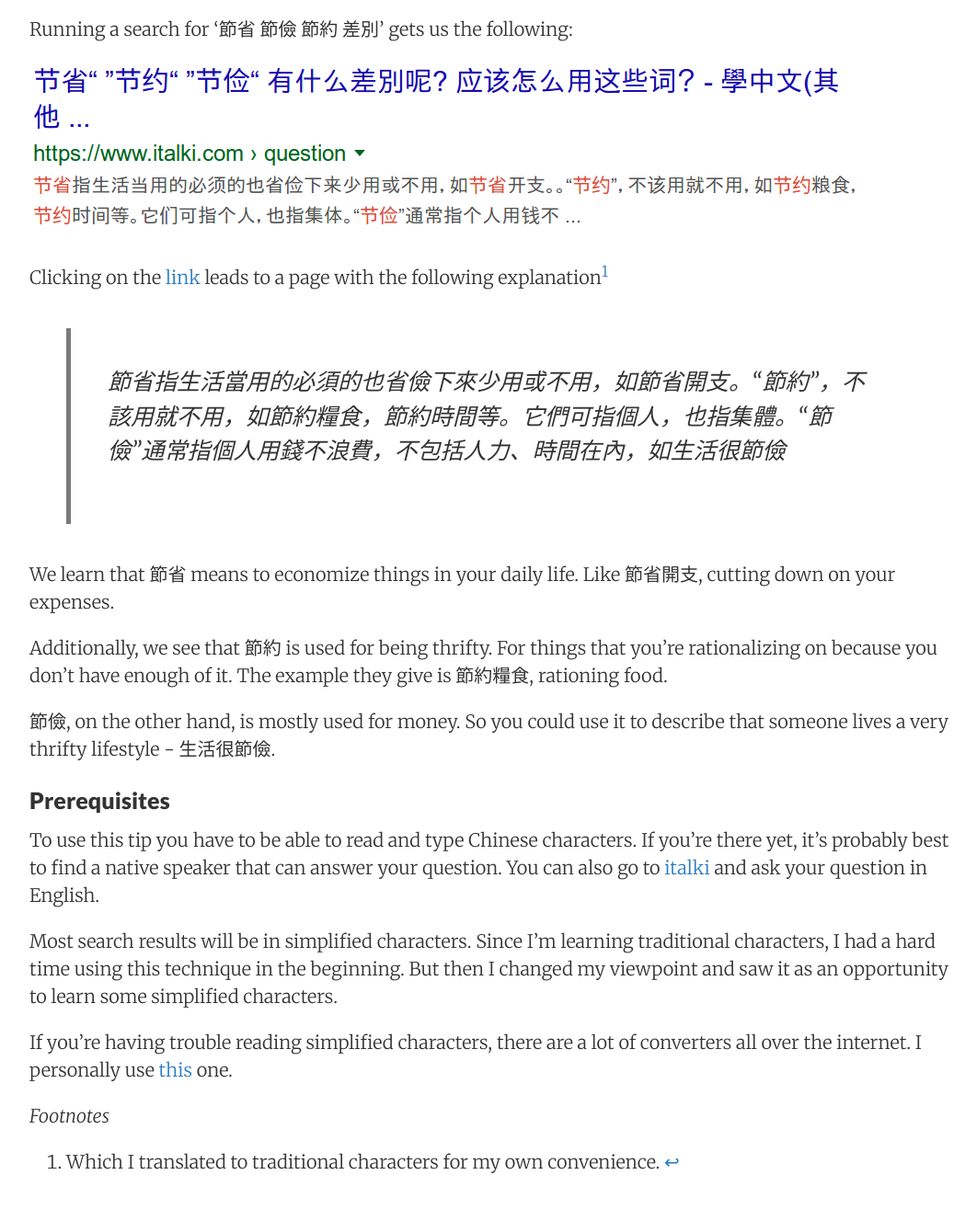
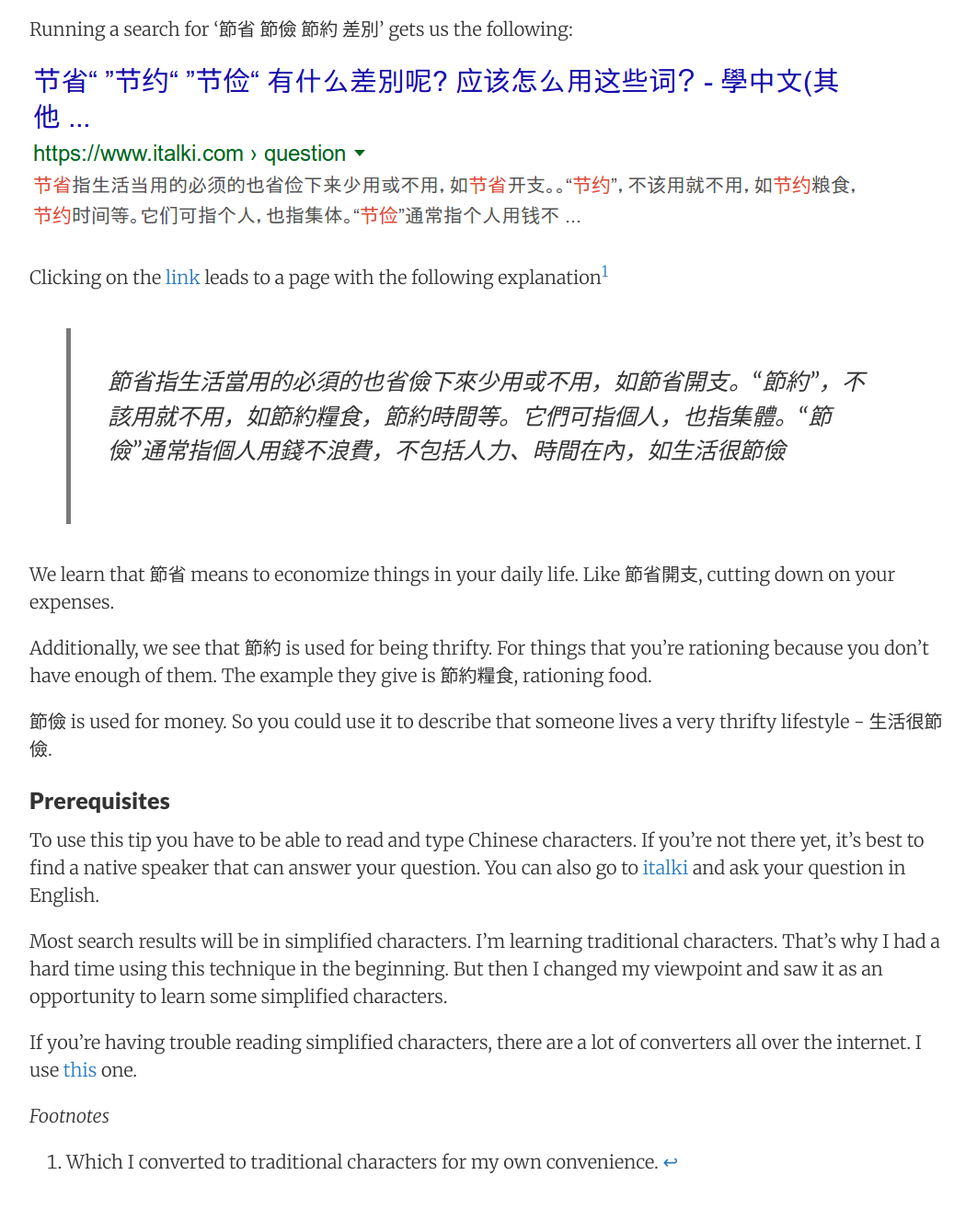
Before and after one commit to bewagner/bewagner.github.io, a Jekyll site: the page built from _posts/2019-11-05-finding-the-difference-between-similar-words.md, in a window 1280 px wide and 1400 px high, scrolled down 1015 px. Shown: the top 1315 px of the window at 92% size, without its empty margins (108-1170 px from the left). Built offline with Jekyll 4.4.1, drawn with Linux system fonts in a browser that asks for light colours; nearby versions of some CDN libraries; some of the changed text lies outside the part shown.

Commit message:
Simplify mandarin post

```diff
--- a/_posts/2019-11-05-finding-the-difference-between-similar-words.md
+++ b/_posts/2019-11-05-finding-the-difference-between-similar-words.md
@@ -30,24 +30,24 @@ Clicking on the [link](https://www.italki.com/question/274511?hl=zh-tw) leads to
 
 We learn that 節省 means to economize things in your daily life. Like 節省開支, cutting down on your expenses.
 
-Additionally, we see that 節約 is used for being thrifty. For things that you're rationalizing on because you don't have enough of it. The example they give is 節約糧食, rationing food.
+Additionally, we see that 節約 is used for being thrifty. For things that you're rationing because you don't have enough of them. The example they give is 節約糧食, rationing food.
 
-節儉, on the other hand, is mostly used for money. So you could use it to describe that someone lives a very thrifty lifestyle - 生活很節儉.
+節儉 is used for money. So you could use it to describe that someone lives a very thrifty lifestyle - 生活很節儉.
 
 ### Prerequisites
 To use this tip you have to be able to read and type Chinese characters.
-If you're there yet, it's probably best to find a native speaker that can answer your question.
+If you're not there yet, it's best to find a native speaker that can answer your question.
 You can also go to [italki](https://www.italki.com/?hl=de) and ask your question in English.
 
 Most search results will be in simplified characters.
-Since I'm learning traditional characters, I had a hard time using this technique in the beginning.
+I'm learning traditional characters. That's why I had a hard time using this technique in the beginning.
 But then I changed my viewpoint and saw it as an opportunity to learn some simplified characters.
 
 If you're having trouble reading simplified characters, there are a lot of converters all over the internet.
-I personally use [this](https://www.chinese-tools.com/tools/converter-simptrad.html) one.
+I use [this](https://www.chinese-tools.com/tools/converter-simptrad.html) one.
 
 
 
 *Footnotes*
 
-[^1]: Which I translated to traditional characters for my own convenience.
+[^1]: Which I converted to traditional characters for my own convenience.
```
Also changed, not shown: other parts of _posts/2019-11-05-finding-the-difference-between-similar-words.md (+1 -1 lines).
